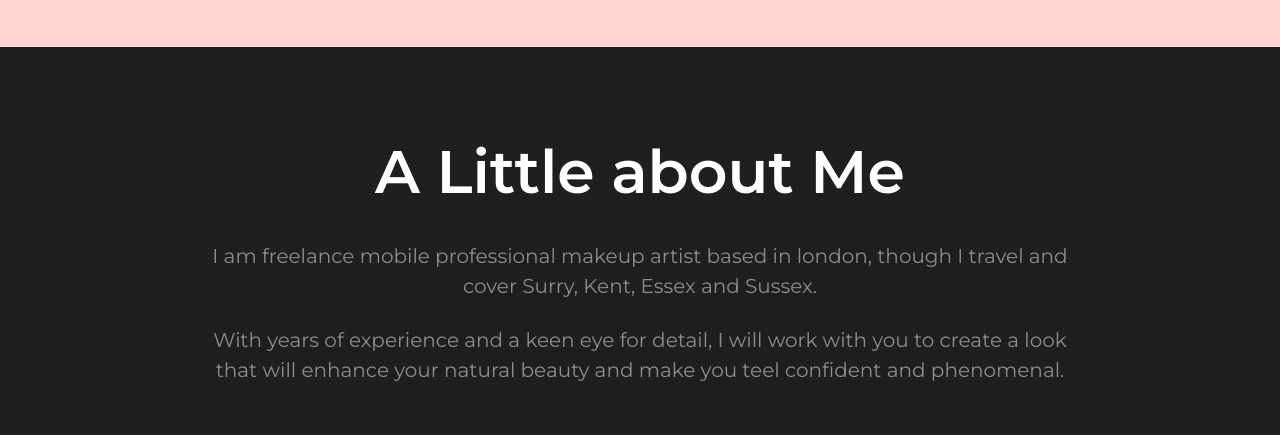
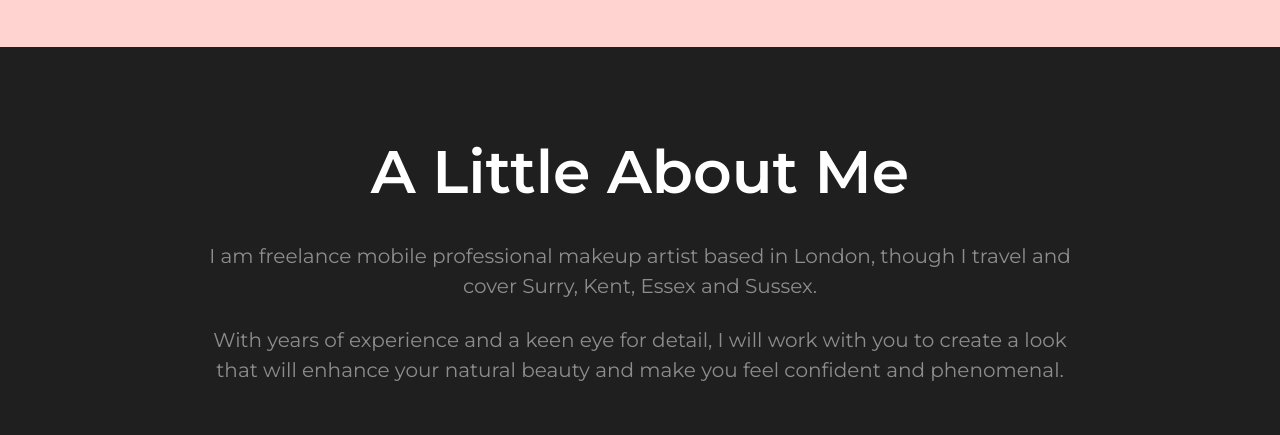
Before and after one commit to Kost90/makeup-dm, a Next.js app: page / in a window 1280 px wide. Shown: the part 840-1275 px from the top of the page. Built offline with nearby package versions, Linux system fonts and the light colour scheme.

Commit message:
edited mistaces in text at sections

```diff
--- a/src/ui/aboutme/Aboutme.tsx
+++ b/src/ui/aboutme/Aboutme.tsx
@@ -10,7 +10,7 @@ function Aboutme() {
         viewport={{ once: true }}
         className="text-white text-Heading3 md:text-Heading2 lg:text-Heding1 font-semibold"
       >
-        A Little about Me
+        A Little About Me
       </motion.h1>
       <motion.p
         initial={{ opacity: 0, y: 20 }}
@@ -18,7 +18,7 @@ function Aboutme() {
         viewport={{ once: true, amount: 0.5 }}
         className="text-dark-gray text-Medium md:text-Large lg:text-Xlarge"
       >
-        I am freelance mobile professional makeup artist based in london,
+        I am freelance mobile professional makeup artist based in London,
         though I travel and cover Surry, Kent, Essex and Sussex.
       </motion.p>
       <motion.p
@@ -28,7 +28,7 @@ function Aboutme() {
         className="text-dark-gray text-Medium md:text-Large lg:text-Xlarge"
       >
         With years of experience and a keen eye for detail, I will work with you
-        to create a look that will enhance your natural beauty and make you teel
+        to create a look that will enhance your natural beauty and make you feel
         confident and phenomenal.
       </motion.p>
     </div>
--- a/src/ui/contactus/ContactUs.tsx
+++ b/src/ui/contactus/ContactUs.tsx
@@ -22,7 +22,7 @@ function ContactUs() {
               Get in Touch
             </h1>
             <p>
-              Have a question ? I d love to hear from you. Let iss make
+              Have a question ? I am love to hear from you. Let is make
               something amazing together.
             </p>
           </div>
--- a/src/ui/prices/Prices.tsx
+++ b/src/ui/prices/Prices.tsx
@@ -95,7 +95,7 @@ function Prices() {
           whileInView={{ opacity: 1, y: 0 }}
           viewport={{ once: true }}
         >
-          Actualwedding day:
+          Actual wedding day:
         </motion.h3>
         <motion.ul
           initial={{ opacity: 0, y: 20 }}
```
